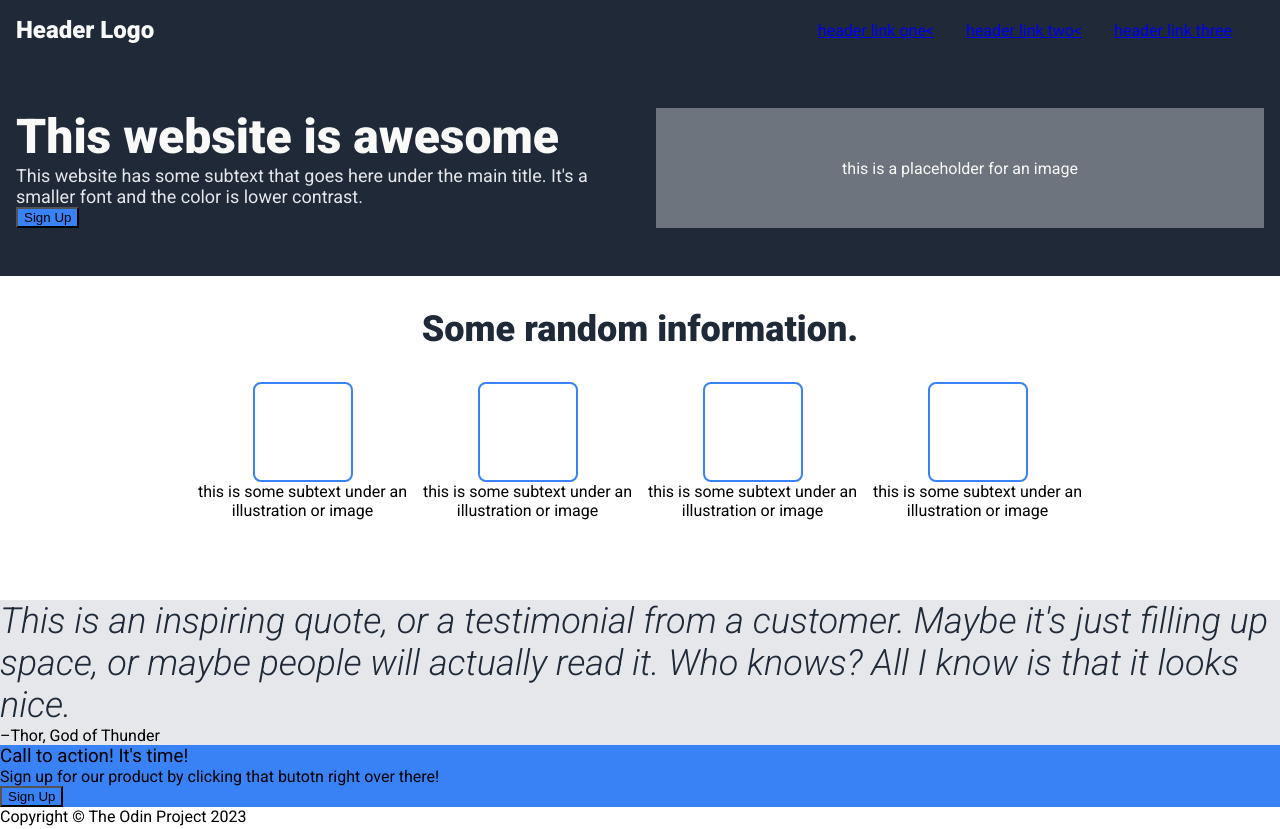
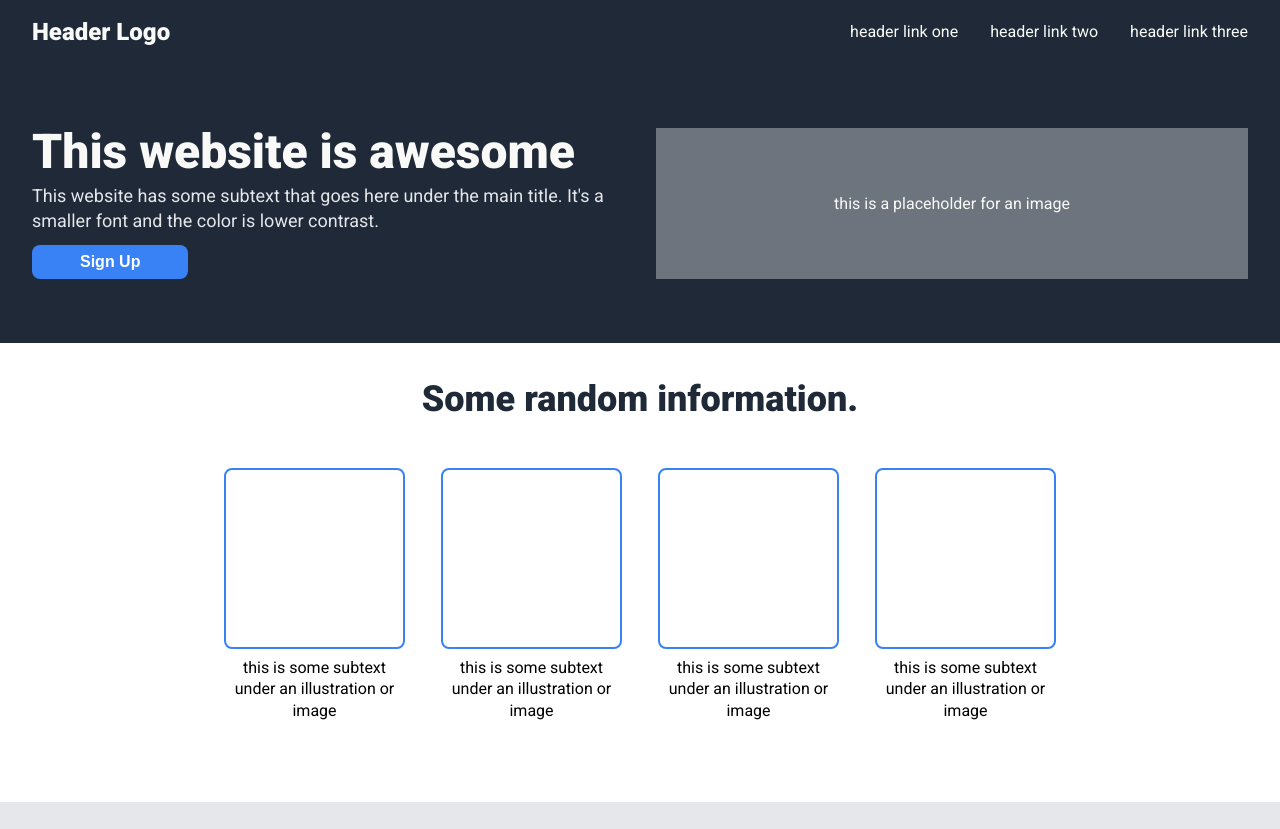
Before and after one commit to nleake/odin-landing-page, a plain HTML site: page index.html in a window 1280 px wide. Shown: the top 829 px of the page. Drawn offline with Linux system fonts and the light colour scheme.

Commit message:
update stylings

```diff
--- a/index.html
+++ b/index.html
@@ -15,8 +15,8 @@
             <nav class="nav">
                 <div class="logo">Header Logo</div>
                 <ul class="nav-items">
-                    <li class="nav-item"><a href="#">header link one<</a></li>
-                    <li class="nav-item"><a href="#">header link two<</a></li>
+                    <li class="nav-item"><a href="#">header link one</a></li>
+                    <li class="nav-item"><a href="#">header link two</a></li>
                     <li class="nav-item"><a href="#">header link three</a></li>
                 </ul>
             </nav>
--- a/styles.css
+++ b/styles.css
@@ -26,13 +26,19 @@ html {
 
 body {
     font-family: Roboto, sans-serif;
+    line-height: 1.35;
+}
+
+a {
+    text-decoration: none;
+    color: inherit;
 }
 
 .nav {
     display: flex;
     justify-content: space-between;
     align-items: center;
-    padding: 1rem;
+    padding: 1rem 2rem;
 }
 
 .logo {
@@ -44,16 +50,28 @@ body {
 .nav-items {
     display: flex;
     list-style: none;
+    text-align: right;
     & .nav-item {
         padding-right: 2rem;
+
     }
+}
+
+.nav-item:last-child {
+    padding-right: 0;
+}
+
+.nav-item:hover {
+    text-decoration: underline;
+    cursor: pointer;
 }
 
 .hero {
     display: flex;
     flex-direction: row;
-    padding: 3rem 1rem;
+    padding: 4rem 2rem;
     gap: 2rem;
+    margin: 0 auto;
 
 }
 .hero-text {
@@ -61,6 +79,8 @@ body {
     & h1 {
         font-size: 48px;
         font-weight: 900;
+        line-height: 1;
+        margin-bottom: .5rem;
     }
     & p {
         font-size: 18px;
@@ -75,15 +95,24 @@ body {
     flex: 1;
     background-color: #6D747D;
     text-align: center;
+
 }
 
-.nav, .hero, .footer {
+.nav, .hero, footer {
     background-color: #1f2937;
     color: #f9faf8;
 }
 
 .btn {
     background-color: #3882f6;
+    color: white;
+    padding: .5rem 3rem;
+    font-size: 16px;
+    font-weight: 600;
+    border-radius: 8px;
+    border: none;
+    margin-top: .75rem;
+
 }
 section {
     display: flex;
@@ -95,14 +124,15 @@ section {
     font-size: 36px;
     color: #1f2937;
     text-align: center;
-    padding: 2rem 0;
+    padding: 2rem 0 .75rem 0;
 }
 
 .illustration-container {
     display: flex;
     max-width: 900px;
     margin: 0 auto;
-    padding-bottom: 5rem;
+    padding: 2rem 2rem 5rem 2rem;
+    gap: 2rem;
 }
 .illustration {
     flex: 1;
@@ -110,15 +140,20 @@ section {
 }
 
 .drawing {
-    height: 100px;
-    width: 100px;
+    width: 98%;
+    aspect-ratio: 1;
     border: 2px solid #3882f6;
     border-radius: 8px;
     margin: 0 auto;
 }
 
+.caption {
+    margin-top: .5rem;
+}
+
 .quote {
     background-color: #e5e7eb;
+    padding: 4rem;
     & .quote-text {
         font-size: 36px;
         font-style: italic;
@@ -127,6 +162,31 @@ section {
     }
 }
 
+.attribution {
+    text-align: right;
+    font-weight: 600;
+    font-size: 24px;
+}
+.cta {
+    padding: 4rem;
+}
 .cta-container {
     background-color: #3882f6;
+    color: white;
+    display: flex;
+    align-items: center;
+    justify-content: space-between;
+    padding: 4rem;
+    & h3 {
+        font-weight: 600;
+    }
+    & .btn {
+        border: 2px solid white;
+    }
 }
+
+footer {
+    text-align: center;
+    padding: 2rem 0;
+    margin: 0 auto;
+}
```
